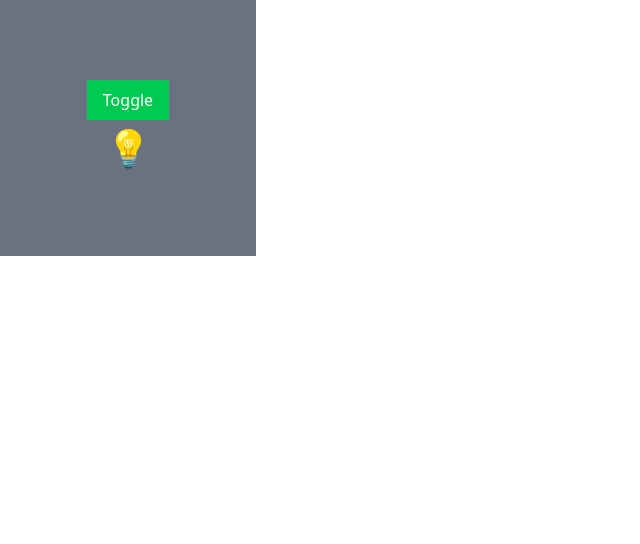
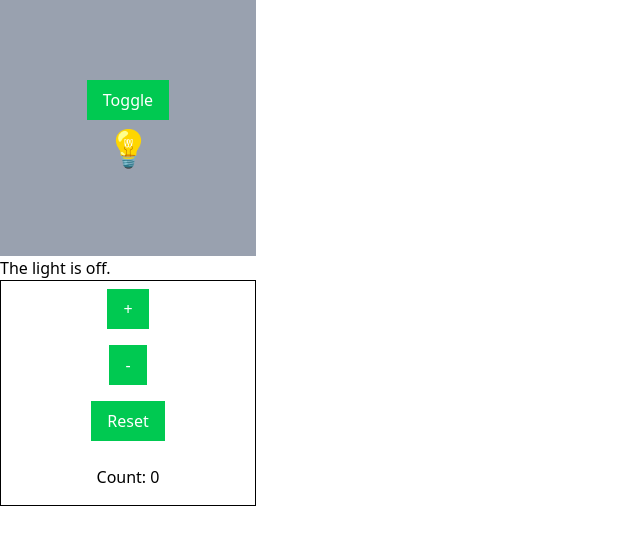
Before and after one commit to Crxwny/4cWI, a React (Vite) app in the folder WebBasics/React/ReactApp/: page / in a window 1280 px wide. Shown: the top 544 px of the page, without its empty margins (0-640 px from the left). Built offline with nearby package versions, Linux system fonts and the light colour scheme.

Commit message:
React_Aufgabe_PassingFunctions_finished

```diff
--- a/WebBasics/React/ReactApp/src/App.tsx
+++ b/WebBasics/React/ReactApp/src/App.tsx
@@ -1,10 +1,22 @@
+import { useState } from "react";
 import "./App.css";
 import Lightswitch from "./components/Lightswitch";
+import Counter from "./components/Counter";
 
 export default function App() {
-    return (
-        <div>
-            <Lightswitch />
-          </div>
-    )
+  const [isOn, setIsOn] = useState(false);
+  const [count, setCount] = useState(0);
+
+  return (
+    <div>
+      <Lightswitch onPress={() => setIsOn(!isOn)} isOn={isOn}/>
+      <p>The light is {isOn ? "on" : "off"}.</p>
+      <Counter
+        count={count}
+        onIncrement={() => setCount(count + 1)}
+        onDecrement={() => setCount(count - 1)}
+        onReset={() => setCount(0)}
+      />
+    </div>
+  );
 }
--- a/WebBasics/React/ReactApp/src/components/Counter.tsx
+++ b/WebBasics/React/ReactApp/src/components/Counter.tsx
@@ -1,15 +1,17 @@
-import { useState } from "react";
+type Props = {
+  count: number;
+  onIncrement: () => void;
+  onDecrement: () => void;
+  onReset: () => void;
+}
 
-type Props = {}
-
-export default function Counter({}: Props) {
-    const [count, setCount] = useState(0);
+export default function Counter({ count, onIncrement, onDecrement, onReset }: Props) {
     let style = count >= 10 ? "bg-green-500" : "bg-white";
     return (
         <div className={`${style} overflow-hidden w-64 border-1 flex flex-col items-center justify-center`}>
-            <button className="bg-green-500 text-white hover:bg-green-700 px-4 py-2 m-2 text-center cursor-pointer" onClick={() => setCount(count + 1)}>+</button>
-            <button className="bg-green-500 text-white hover:bg-green-700 px-4 py-2 m-2 text-center cursor-pointer" onClick={() => setCount(count - 1)}>-</button>
-            <button className="bg-green-500 text-white hover:bg-green-700 px-4 py-2 m-2 text-center cursor-pointer" onClick={() => setCount(0)}>Reset</button>
+            <button className="bg-green-500 text-white hover:bg-green-700 px-4 py-2 m-2 text-center cursor-pointer" onClick={onIncrement}>+</button>
+            <button className="bg-green-500 text-white hover:bg-green-700 px-4 py-2 m-2 text-center cursor-pointer" onClick={onDecrement}>-</button>
+            <button className="bg-green-500 text-white hover:bg-green-700 px-4 py-2 m-2 text-center cursor-pointer" onClick={onReset}>Reset</button>
             <div className="p-4">Count: {count}</div>
         </div>
   )
--- a/WebBasics/React/ReactApp/src/components/Lightswitch.tsx
+++ b/WebBasics/React/ReactApp/src/components/Lightswitch.tsx
@@ -1,14 +1,19 @@
-import { useState } from "react";
+type Props = {
+  onPress: () => void;
+  isOn: boolean;
+}
 
-type Props = {}
+export default function Lightswitch({ onPress, isOn }: Props) {
 
-export default function Lightswitch({}: Props) {
-    const [isOn, setIsOn] = useState(false);
-    let style = isOn ? "bg-yellow-500" : "bg-gray-500";
   return (
-    <div className={`${style} flex flex-col items-center justify-center w-64 h-64`}>
-        <button className="bg-green-500 text-white hover:bg-green-700 px-4 py-2 m-2 text-center cursor-pointer" onClick={() => setIsOn(!isOn)}>Toggle</button>
-        <div className="text-4xl mb-4"   >💡</div>
+    <div className={`flex flex-col items-center justify-center w-64 h-64 ${isOn ? 'bg-yellow-400' : 'bg-gray-400'}`}>
+      <div
+        className="bg-green-500 text-white hover:bg-green-700 px-4 py-2 m-2 text-center cursor-pointer"
+        onClick={onPress}
+      >
+        Toggle
+      </div>
+      <div className="text-4xl mb-4">💡</div>
     </div>
   )
 }
```
